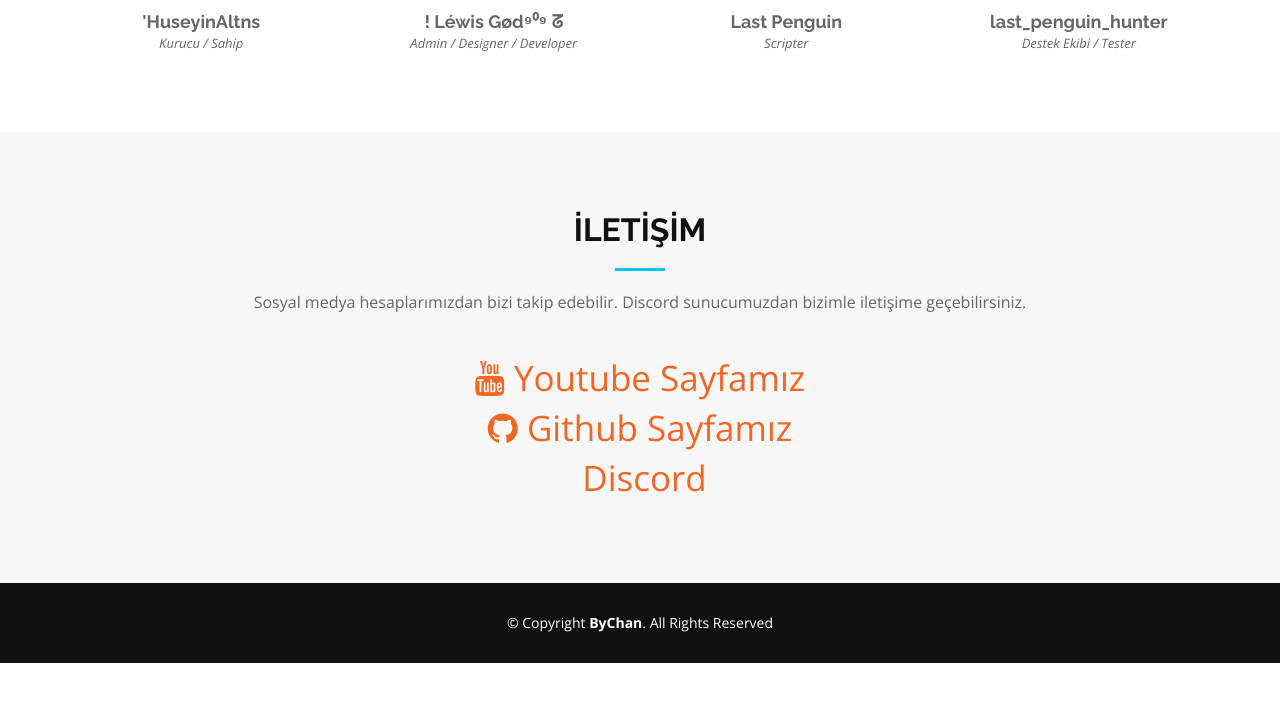
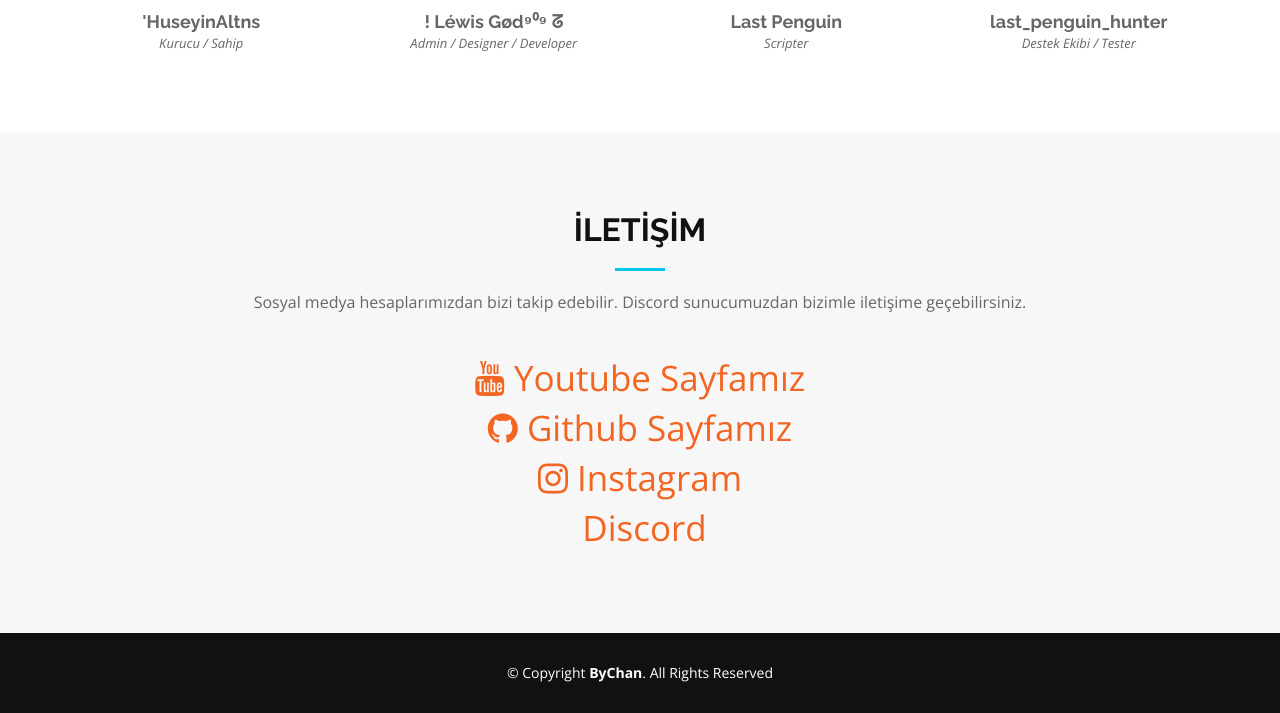
Before and after one commit to ByCh4n/ByCh4n.github.io, a plain HTML site: page index.html in a window 1280 px wide. Shown: the part 2255-2968 px from the top of the page. Before the commit the page ends 2918 px from the top, so only its background shows below. Drawn offline with nearby package versions, Linux system fonts and the light colour scheme; some icons are missing.

Commit message:
Update index.html

```diff
--- a/index.html
+++ b/index.html
@@ -300,6 +300,8 @@
         <a href=""><i class="fa fa-facebook"></i></a> -->
         <aq onclick="window.location.href='https://www.youtube.com/channel/UCUm_Yn7cl4TnFSfcUGWfdZw'"><center><i class="fa fa-youtube"></i> Youtube Sayfamız</center></i></aq>
         <aq onclick="window.location.href='https://github.com/ByCh4n/'"><center><i class="fa fa-github"></i> Github Sayfamız</center></i></aq>
+        <aq onclick="window.location.href='https://www.instagram.com/huseyinaltns/'"><center><i class="fa fa-instagram"></i> Instagram</center></i></aq>
+
         <aq onclick="window.location.href='https://discord.gg/R6vApmn'"><center><i class="fa fa-discord"></i> Discord</center></i></aq>
       </div>
       </div>
```
